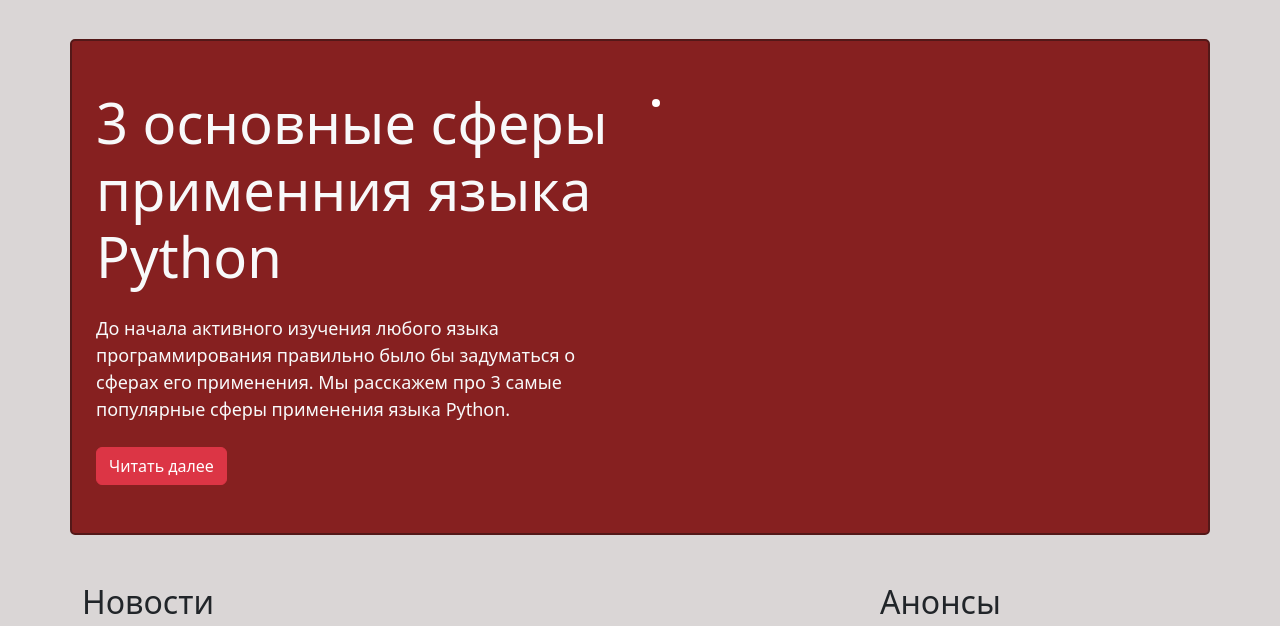
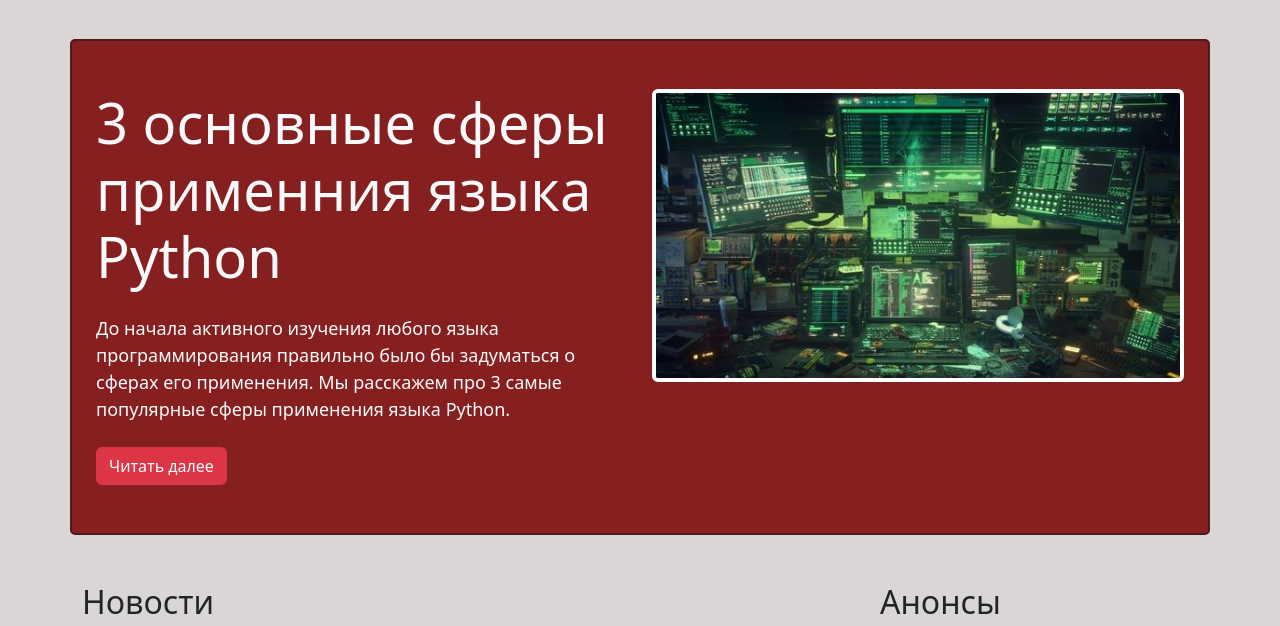
Before and after one commit to mmoorriii/website-on-bootstrap, a plain HTML site: page index.html in a window 1280 px wide. Shown: the part 142-768 px from the top of the page. Drawn offline with nearby package versions, Linux system fonts and the light colour scheme; the site is published under a folder, as on GitHub Pages, so addresses that start at the root find nothing; grey boxes are pictures that could not be loaded.

Commit message:
some changes

```diff
--- a/index.html
+++ b/index.html
@@ -41,7 +41,7 @@
             <a href="#" class="btn btn-danger">Читать далее</a>
          </div>
          <div class="img col-lg-6">
-            <img src="/img/img-section.jpg" class="border border-4 border-white rounded img-fluid" alt="">
+            <img src="./img/img-section.jpg" class="border border-4 border-white rounded img-fluid" alt="">
          </div>
       </div>
    </section>
```
